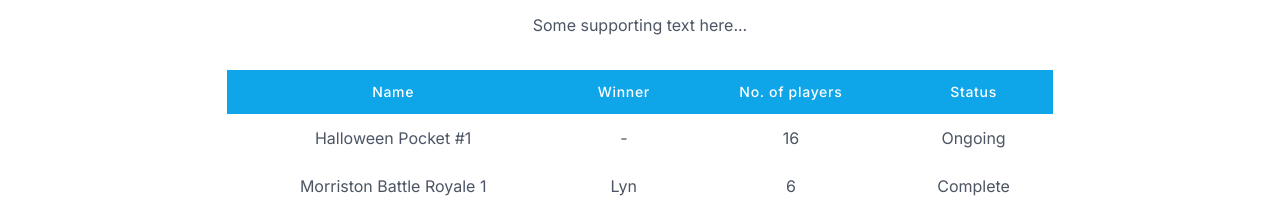
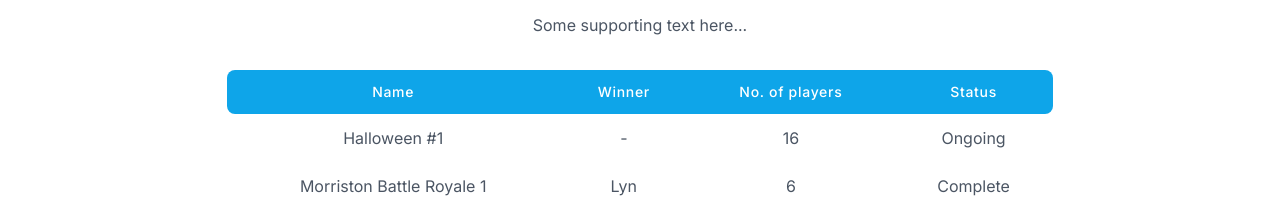
Before and after one commit to Zaffri/bracketier, a Next.js app: page /tournaments in a window 1280 px wide. Shown: the part 166-378 px from the top of the page. Built offline with nearby package versions, Linux system fonts and the light colour scheme.

Commit message:
Complete player and tournament pagination

```diff
--- a/src/app/api/match/route.ts
+++ b/src/app/api/match/route.ts
@@ -1,4 +1,6 @@
 import { NextRequest } from "next/server";
+import { getPageSetFromArray } from '../utils';
+import { PAGE_SIZE } from '../constants';
 
 const data = [
   { id: 1, status: 'Ongoing', player1: 'Jane', player2: 'Steven', winner: undefined },
@@ -7,11 +9,18 @@ const data = [
   { id: 4, status: 'Complete', player1: 'Steph (win)', player2: 'Damien (loss)', winner: 'Steph' },
 ];
 
+// TODO: need to add error handling etc
 export async function GET(req: NextRequest) {
   console.log(`GET ${req.nextUrl.hostname}/api/match`);
   console.log(req.nextUrl.searchParams);
+  const page  = req.nextUrl.searchParams.get('page');
+  const results = getPageSetFromArray(data, page);
 
-  return new Response(JSON.stringify(data), {
+  return new Response(JSON.stringify({
+    results,
+    count: data.length,
+    pageSize: PAGE_SIZE
+  }), {
     status: 200
   });
 };
--- a/src/app/api/player/route.ts
+++ b/src/app/api/player/route.ts
@@ -1,5 +1,6 @@
 import { NextRequest } from "next/server";
 import { getPageSetFromArray } from '../utils';
+import { PAGE_SIZE } from '../constants';
 
 const data = [
   { id: 1, player: 'Jane', wins: 100, losses: 2, wlratio: 50.00 },
@@ -25,7 +26,7 @@ export async function GET(req: NextRequest) {
   return new Response(JSON.stringify({
     results,
     count: data.length,
-    pageSize: 5
+    pageSize: PAGE_SIZE
   }), {
     status: 200
   });
--- a/src/app/api/tournament/route.ts
+++ b/src/app/api/tournament/route.ts
@@ -1,7 +1,9 @@
 import { NextRequest } from "next/server";
+import { getPageSetFromArray } from '../utils';
+import { PAGE_SIZE } from '../constants';
 
 const data = [
-  { id: 1, name: 'Halloween Pocket #1', winner: '-', numOfPlayers: '16', status: 'Ongoing' },
+  { id: 1, name: 'Halloween #1', winner: '-', numOfPlayers: '16', status: 'Ongoing' },
   { id: 2, name: 'Morriston Battle Royale 1', winner: 'Lyn', numOfPlayers: 6, status: 'Complete' },
   { id: 3, name: 'First tourny', winner: 'Steven', numOfPlayers: 10, status: 'Complete' },
 ];
@@ -9,8 +11,14 @@ const data = [
 export async function GET(req: NextRequest) {
   console.log(`GET ${req.nextUrl.hostname}/api/tournament`);
   console.log(req.nextUrl.searchParams);
+  const page  = req.nextUrl.searchParams.get('page');
+  const results = getPageSetFromArray(data, page);
 
-  return new Response(JSON.stringify(data), {
+  return new Response(JSON.stringify({
+    results,
+    count: data.length,
+    pageSize: PAGE_SIZE
+  }), {
     status: 200
   });
 };
--- a/src/app/matches/page.tsx
+++ b/src/app/matches/page.tsx
@@ -1,29 +1,22 @@
 'use client';
-import { useEffect, useState } from 'react';
 import { getMatches } from '@/app/_data/match';
 import PageTitle from "@/components/PageTitle";
-import Table from "@/components/Table";
+import DataTable from "@/components/DataTable";
+
+const COLUMNS = [
+  { label: 'Status', key: 'status' },
+  { label: 'Player 1', key: 'player1' },
+  { label: 'Player 2', key: 'player2' }
+];
+
+const callback = (page: number) => getMatches(page)
+  .then(data => data)
+  .catch(e => console.error(e));
 
 export default function Matches() {
-  const [matches, setMatches] = useState([]);
-  const [page, setPage] = useState(1);
-
-  useEffect(() => {
-    getMatches(page)
-      .then(data => setMatches(data))
-      .catch(e => console.error(e));
-  }, [page]);
-
-  const columns = [
-    { label: 'Status', key: 'status' },
-    { label: 'Player 1', key: 'player1' },
-    { label: 'Player 2', key: 'player2' }
-  ];
-
   return (
-    <>
+    <DataTable columns={COLUMNS} fetchDataCallback={callback}>
       <PageTitle title="Matches" />
-      <Table columns={ columns } rows={ matches } />
-    </>
+    </DataTable>
   );
 }
--- a/src/app/players/page.tsx
+++ b/src/app/players/page.tsx
@@ -10,11 +10,9 @@ const COLUMNS = [
   { label: 'W/L Ratio', key: 'wlratio' }
 ];
 
-const callback = (page: number) => {
-  return getPlayers(page)
-    .then(data => data)
-    .catch(e => console.error(e));
-};
+const callback = (page: number) => getPlayers(page)
+  .then(data => data)
+  .catch(e => console.error(e));
 
 export default function Home() {
   return (
--- a/src/app/tournaments/page.tsx
+++ b/src/app/tournaments/page.tsx
@@ -1,30 +1,24 @@
 'use client';
-import { useEffect, useState } from 'react';
 import { getTournaments } from '@/app/_data/tournament';
 import PageTitle from "@/components/PageTitle";
-import Table from "@/components/Table";
+import DataTable from "@/components/DataTable";
+
+const COLUMNS = [
+  { label: 'Name', key: 'name' },
+  { label: 'Winner', key: 'winner' },
+  { label: 'No. of players', key: 'numOfPlayers' },
+  { label: 'Status', key: 'status' },
+];
+
+const callback = (page: number) => getTournaments(page)
+  .then(data => data)
+  .catch(e => console.error(e));;
 
 export default function Tournaments() {
-  const [tournaments, setTournaments] = useState([]);
-  const [page, setPage] = useState(1);
-
-  useEffect(() => {
-    getTournaments(page)
-      .then(data => setTournaments(data))
-      .catch(e => console.error(e));
-  }, [page]);
-
-  const columns = [
-    { label: 'Name', key: 'name' },
-    { label: 'Winner', key: 'winner' },
-    { label: 'No. of players', key: 'numOfPlayers' },
-    { label: 'Status', key: 'status' },
-  ];
 
   return (
-    <>
+    <DataTable columns={COLUMNS} fetchDataCallback={callback}>
       <PageTitle title="Tournaments" />
-      <Table columns={ columns } rows={ tournaments } />
-    </>
+    </DataTable>
   );
 }
--- a/src/components/DataTable.tsx
+++ b/src/components/DataTable.tsx
@@ -16,12 +16,13 @@ type DataResponse = {
 };
 
 export default function DataTable ({ children, columns, fetchDataCallback }: DataTableProps) {
-  const [page, setPage] = useState(0);
+  const [page, setPage] = useState(1);
   const [items, setItems] = useState<DataResponse['results']>([]);
   const [totalItems, setTotalitems] = useState(0);
 
   const searchParams = useSearchParams();
 
+  // TODO: add abort?
   useEffect(() => {
     fetchDataCallback(page)
       .then(({ results, count }: DataResponse) => {
--- a/src/components/Pagination.tsx
+++ b/src/components/Pagination.tsx
@@ -33,7 +33,7 @@ export default function Pagination ({ total, page }: PaginationProps) {
 
   return (
     <div className="flex justify-center mt-6">
-      {[...Array(pages)].map((_, index) =>
+      {pages > 1 && [...Array(pages)].map((_, index) =>
         <PageNumber key={index} page={index + 1} active={page === index + 1} />
       )}
     </div>
--- a/src/components/Table.tsx
+++ b/src/components/Table.tsx
@@ -5,17 +5,42 @@ export type TableColumn = {
 
 export type TableRow = Record<string, any>;
 
-function TableHeading ({ column }: { column: TableColumn }) {
+type TableHeadingProps = {
+  column: TableColumn;
+  columnIndex: number;
+  columnLength: number;
+};
+
+type TableRowProps = {
+  columns: TableColumn[];
+  row: TableRow
+};
+
+type TableProps = {
+  columns: TableColumn[];
+  rows: TableRow[];
+};
+
+const getCellBorderRadius = (columnLength: number, columnIndex: number) => {
+  if (columnIndex === 0) {
+    return ' rounded-l-lg';
+  } else if (columnIndex + 1 === columnLength) {
+    return ' rounded-r-lg';
+  }
+  return '';
+};
+
+function TableHeading ({ column, columnIndex, columnLength }: TableHeadingProps) {
   return (
     <>
-      <th className="px-4 py-3 text-center title-font tracking-wider font-medium text-white text-sm bg-sky-500">
+      <th className={`px-4 py-3 text-center title-font tracking-wider font-medium text-white text-sm bg-sky-500${getCellBorderRadius(columnLength, columnIndex)}`}>
         { column.label }
       </th>
     </>
   );
 };
 
-function TableRow ({ columns, row }: { columns: TableColumn[], row: TableRow }) {
+function TableRow ({ columns, row }: TableRowProps) {
   return (
     <tr>
       {columns && columns.map(c => {
@@ -29,7 +54,7 @@ function TableRow ({ columns, row }: { columns: TableColumn[], row: TableRow })
   );
 };
 
-export default function Table ({ columns, rows } : { columns: TableColumn[], rows: TableRow[] }) {
+export default function Table ({ columns, rows } : TableProps) {
   return (
     <>
       <div className="flex flex-col text-center w-full mb-8">
@@ -41,8 +66,8 @@ export default function Table ({ columns, rows } : { columns: TableColumn[], row
         <table className="table-auto w-full text-left whitespace-no-wrap">
           <thead>
             <tr>
-              { columns && columns.map(c => {
-                return <TableHeading key={c.key} column={c} />;
+              { columns && columns.map((c, index, originalArr) => {
+                return <TableHeading key={c.key} column={c} columnIndex={index} columnLength={originalArr.length} />;
               })}
             </tr>
           </thead>
```
